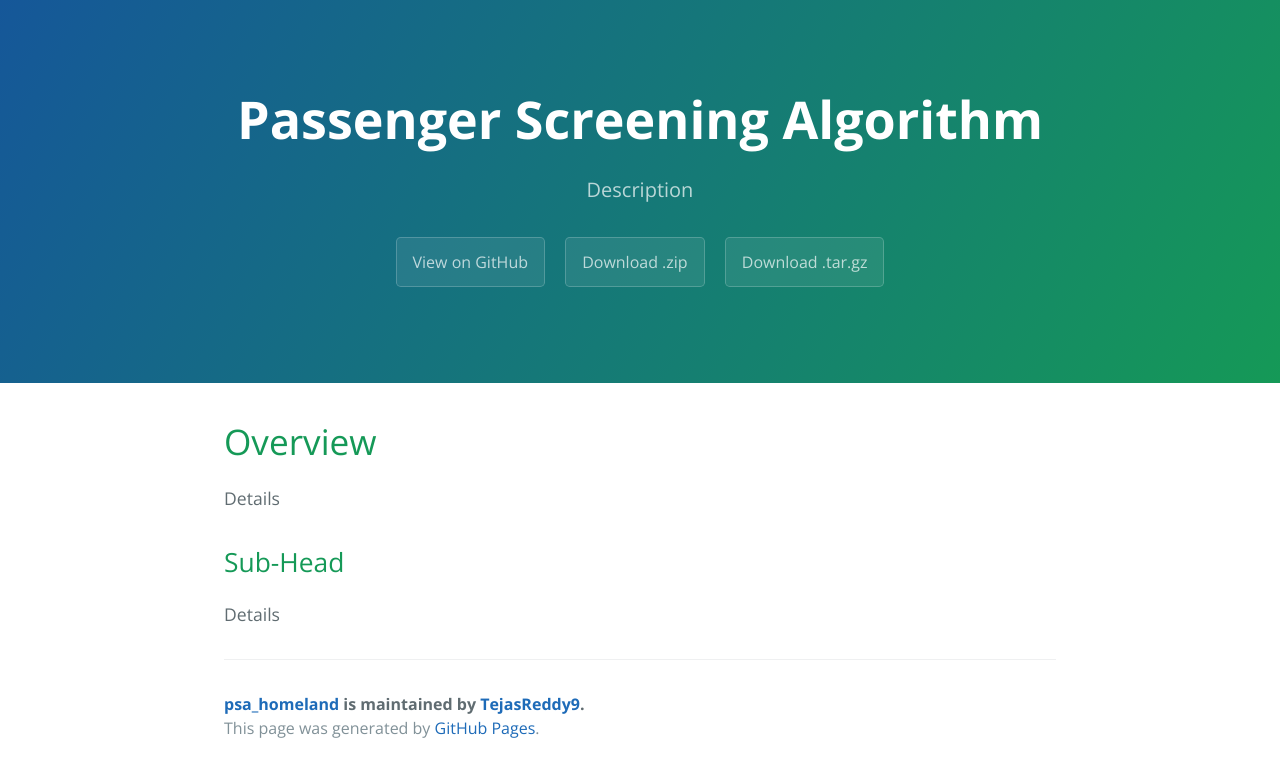
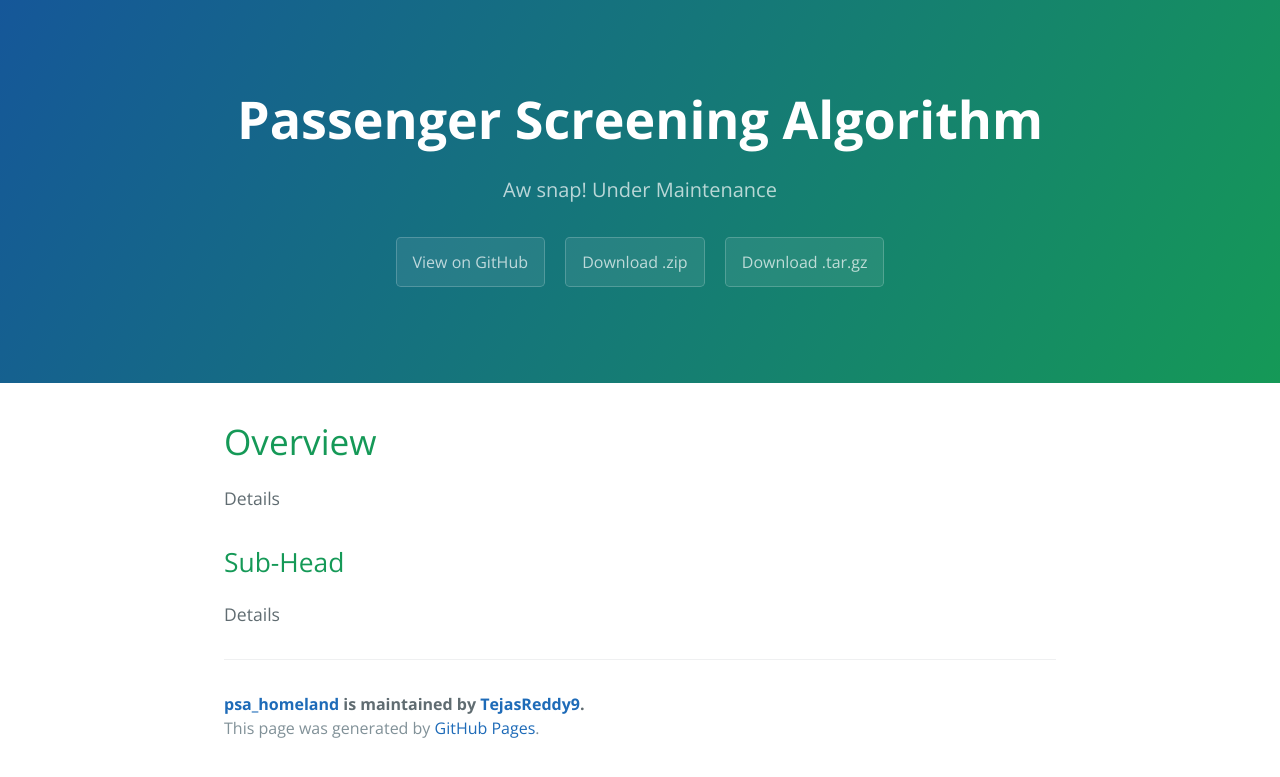
Before and after one commit to TejasReddy9/psa_homeland, a Jekyll site: the page built from docs/index.md, in a window 1280 px wide. Shown: the top 777 px of the page. Built offline with Jekyll 4.4.1, drawn with Linux system fonts in a browser that asks for light colours; our own code applies the rules of GitHub Pages for plain Markdown files.

Commit message:
Update _config.yml

```diff
--- a/docs/_config.yml
+++ b/docs/_config.yml
@@ -1,5 +1,5 @@
 title: Passenger Screening Algorithm
-description: Description
+description: Aw snap! Under Maintenance
 show_downloads: true
 google_analytics:
 theme: jekyll-theme-cayman
```
